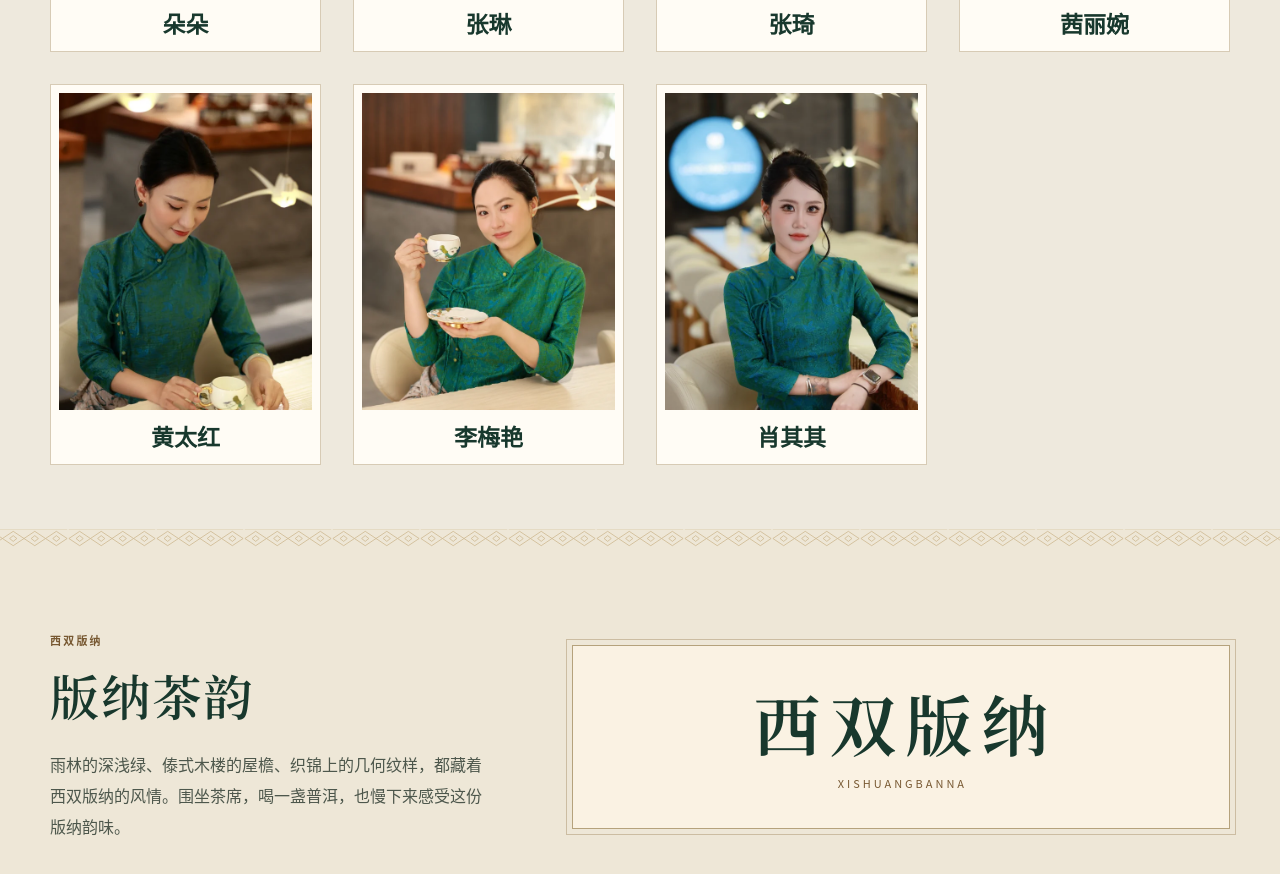
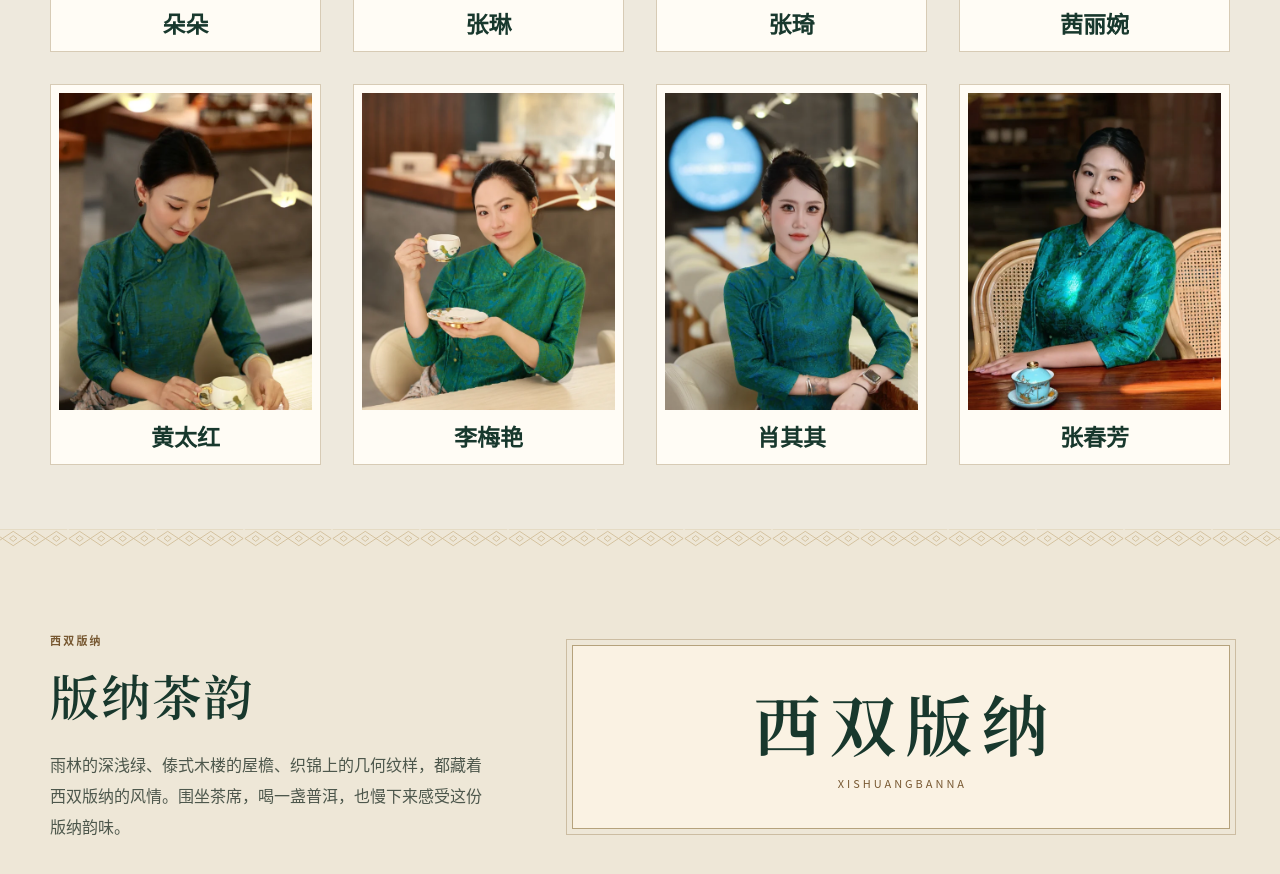
Before and after one commit to xyqaishangke/xiangning-tea, a plain HTML site: page index.html in a window 1280 px wide. Shown: the part 6301-7175 px from the top of the page. Drawn offline with Linux system fonts and the light colour scheme.

Commit message:
Add Zhang Chunfang to the tea team

```diff
--- a/index.html
+++ b/index.html
@@ -1325,6 +1325,10 @@
             <div class="team-portrait"><img src="assets/team/xiao-qiqi.webp" width="600" height="750" alt="" loading="lazy" decoding="async"></div>
             <figcaption>肖其其</figcaption>
           </figure>
+          <figure class="team-profile">
+            <div class="team-portrait"><img src="assets/team/zhang-chunfang.webp" width="600" height="750" alt="" loading="lazy" decoding="async"></div>
+            <figcaption>张春芳</figcaption>
+          </figure>
         </div>
       </div>
     </section>
```
Also changed, not shown: assets/team/zhang-chunfang.webp (added).
